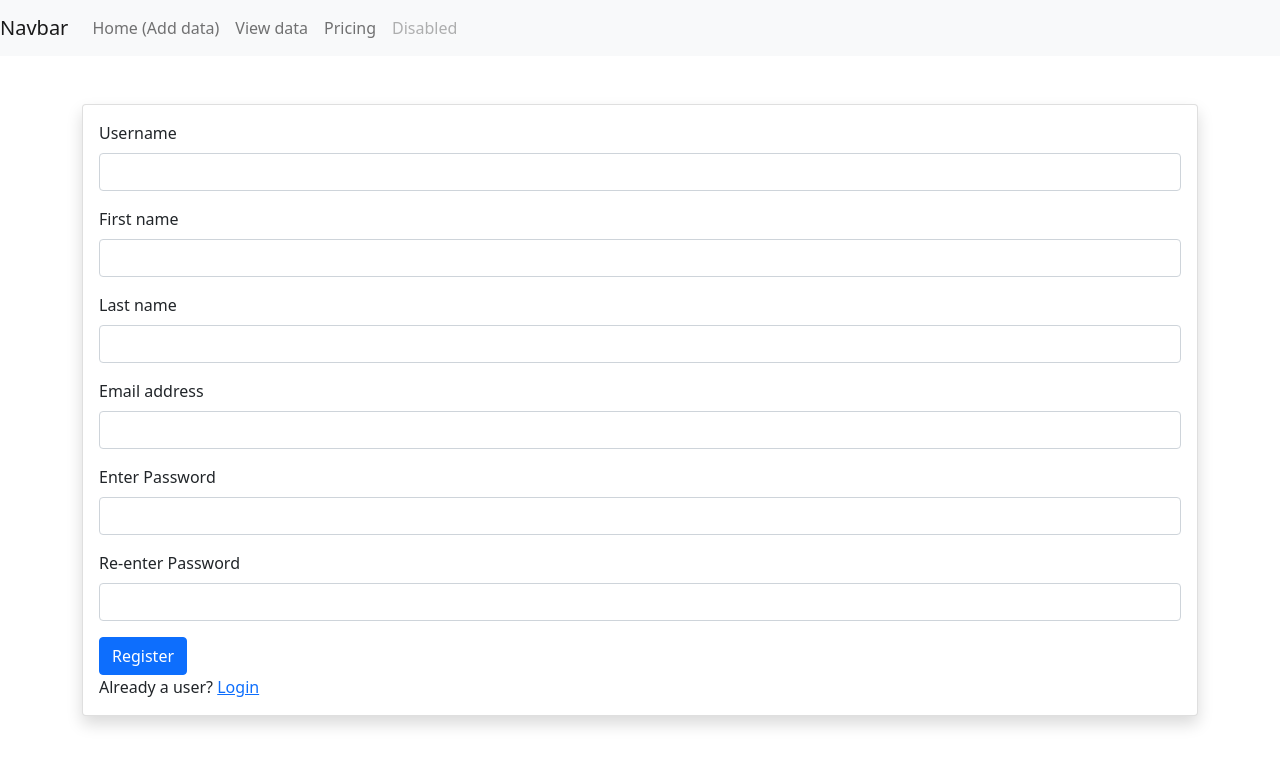
After one commit to Bhaveshkorane/cropPatterns, a Django app: page /register/ in a window 1280 px wide. The commit adds this page. Shown: the top 766 px of the page. Run offline with Django 5.2, Linux system fonts and the light colour scheme; parts of the project's set-up code (start-up, migrations or seed data) failed here and were passed over; some libraries are stand-ins or nearby versions.

Commit message:
working code

```diff
--- a/FETCH/models.py
+++ b/FETCH/models.py
@@ -91,7 +91,10 @@ class Cropdata(models.Model):
     yeild_perhectare = models.IntegerField(null=True,blank=True)
     soil_type = models.CharField(max_length=50,null=True,blank=True)
     irrigation_method = models.CharField(max_length=100,null=True,blank=True)
-    village = models.ForeignKey(Village,on_delete=models.CASCADE,null=True,blank=True)
+    village = models.ForeignKey(Village, on_delete=models.CASCADE,null=True,blank=True)
+    state = models.ForeignKey(State, on_delete=models.CASCADE,null=True,blank=True,default=27)
+    district = models.ForeignKey(District,on_delete=models.CASCADE,null=True,blank=True,default=480)
+    subdistrict = models.ForeignKey(Subdistrict,on_delete=models.CASCADE,null=True,blank=True,default=3648)
 
 class Weather(models.Model):
     temp_min = models.IntegerField(null=True,blank=True)
--- a/FETCH/urls.py
+++ b/FETCH/urls.py
@@ -18,10 +18,16 @@ from .views import subdistrict
 from .views import village
 from .views import crops
 from .views import savejson
+from .views import showtables
+
+# For user registraion
+from .views import registeruser
+from .views import loginuser
 
 from django.urls import path
 from . import views
 from .views import GenerateDataView
+
 
 
 urlpatterns = [
@@ -49,7 +55,14 @@ urlpatterns = [
     path('subdistrict/',subdistrict,name='subdistrict_url'),
     path('village/',village,name='village_url'),
     path('crop/',crops,name='crop_url'),
-    path('savejson/',savejson,name='showjson_url'),
+    path('savejson/',savejson,name='savejson_url'),
+    path('showtables/',showtables,name='showtables_url'),
+
+
+
+    # User registrationa nd login
+    path('register/',registeruser,name='register_url'),
+    path('login/',loginuser,name='login_url')
 
 
 
--- a/FETCH/views.py
+++ b/FETCH/views.py
@@ -29,8 +29,19 @@ from django.views import View
 # from rest_framework import response
 # Create your views here.
 
+
+# For messages
+from django.contrib import messages
+
 #for .env file
 from decouple import config
+
+
+# For user creation and login
+from django.contrib.auth.models import User
+from django.contrib.auth import authenticate
+from django.contrib.auth import login
+
 
 def createstate(request):
     count=0
@@ -207,28 +218,23 @@ def state(request):
 
 def crops(request):
     cp=Crop.objects.all()
-    for crop in cp:
-        print(crop)
     context = {'crops':cp}
     return render(request,'state.html',context)
 
 def district(request):
     state = request.GET.get('state')
-    print(state)
     dist = District.objects.filter(state_id=state)
     context = {'districts': dist}
     return render(request, 'partials/district.html', context)
 
 def subdistrict(request):
     dist = request.GET.get('district')
-    print(dist)
     subdistrict = Subdistrict.objects.filter(district_id=dist)
     context = {'subdistricts': subdistrict}
     return render(request, 'partials/subdistrict.html', context)
 
 def village(request):
     subdistrict = request.GET.get('subdistrict')
-    print(subdistrict)
     village = Village.objects.filter(subdistrict_id=subdistrict)
     context = {'villages': village}
     return render(request, 'partials/village.html', context)
@@ -245,8 +251,8 @@ class generatedata(APIView):
         data = request.data
         village = data['village']
         village_code = data['village_code']
-        district = data['district']
-        state = data['state']
+        # district = data['district']
+        # state = data['state']
         crop = data['crop']
 
 
@@ -259,60 +265,58 @@ class generatedata(APIView):
         soil_index=random.randint(0,5)
         soil=soils[soil_index]
 
+        irrigatoins=['flooding','sprinkler','drip']
+        irr_index=random.randint(0,2)
+        irrigatoin=irrigatoins[irr_index]
+
         data = {
-            'uniqueid':unique_id,
-            'village':village,             #users input from form
-            'state':state,
-            'district':district,
-            'village_code':village_code,
-            "agricultural_data" :{
-                "area":area,
-
-                        "crop_type":crop,         #users input form
-                        "area_cultivated":random.randint(1,500),
-                        "yeild_perhectare":random.randint(5,15),
-                        "soil_type":soil,
-                        "irrigation_method":'flooing',
-                        "weather_data":
-                        {
-                            "temprature":{
-                                "average":random.randint(1,500),
-                                "max":random.randint(1,500),
-                                "min":random.randint(1,500)
+                    'uniqueid': unique_id,
+                    'village': village,  # users input from form
+                    # 'state': state,
+                    # 'district': district,
+                    'village_code': village_code,
+                    "agricultural_data": {
+                        "area": area,
+                        "crop_type": crop,  # users input from form
+                        "area_cultivated": random.randint(1, 500),
+                        "yeild_perhectare": random.randint(5, 15),
+                        "soil_type": soil,
+                        "irrigation_method": irrigatoin,
+                        "weather_data": {
+                            "temprature": {
+                                "average": random.randint(1, 500),
+                                "max": random.randint(1, 500),
+                                "min": random.randint(1, 500)
                             },
-                            "Rain_fall":{
-                                "total_mm":random.randint(1000,3500),
-                                "rainy_days":random.randint(1000,3000)
+                            "Rain_fall": {
+                                "total_mm": random.randint(1000, 3500),
+                                "rainy_days": random.randint(1000, 3000)
                             },
-                            "humidity":{
-                                "average_percentage":random.randint(1,100)
+                            "humidity": {
+                                "average_percentage": random.randint(1, 100)
                             }
-
-
                         },
                         "pesticide_and_fertilizer_usage": {
-                                    "fertilizers": [
-                                                        {
-                                                            "type": "NPK",
-                                                            "quantity_kg": random.randint(500,1000)
-                                                        },
-                                                        {
-                                                            "type": "Compost",
-                                                            "quantity_kg": random.randint(600,2000)
-                                                        }
-                                                    ],
-                                    "pesticides": [
-                                                    {
-                                                        "type": "Fungicide",
-                                                        "quantity_l": random.randint(40,200)
-                                                    }
-                                    ]
-                            }
+                            "fertilizers": [
+                                {
+                                    "type": "NPK",
+                                    "quantity_kg": random.randint(500, 1000)
+                                },
+                                {
+                                    "type": "Compost",
+                                    "quantity_kg": random.randint(600, 2000)
+                                }
+                            ],
+                            "pesticides": [
+                                {
+                                    "type": "Fungicide",
+                                    "quantity_l": random.randint(40, 200)
+                                }
+                            ]
+                        }
+                    }
+                }
 
-            }
-
-
-        }
 
 
         return Response({"status:":200,"payload":data})
@@ -332,8 +336,8 @@ class GenerateDataView(View):
         state_name = State.objects.get(statecode=state).englishname
 
         # Call the API
-        api_url = 'http://127.0.0.1:8000/gene/'
-        api_response = requests.get(api_url, data={'village': village_name, 'crop': crop_name,'state':state_name,'district':district_name,'village_code':village})
+        api_url = config('data_generator_api')
+        api_response = requests.get(api_url, data={'village': village_name, 'crop': crop_name,'village_code':village})
 
         # Check if the request was successful
         if api_response.status_code == 200:
@@ -344,15 +348,20 @@ class GenerateDataView(View):
         dt=Cropdatajson(cropdata=data)
         dt.save()
 
+        messages.success(request, "Data generated and json saved in the database ")
+
         return redirect('/state/')
 
         return render(request, 'data.html', {'data': data})
 
 
+
 def savejson(request):
     jsondata = Cropdatajson.objects.values()
+    print("jaons saved------------->")
 
     for data in jsondata:
+
         # For storing the corp data
         unique_id = data['cropdata']['uniqueid']
         crop_type = data['cropdata']['agricultural_data']['crop_type']
@@ -365,6 +374,17 @@ def savejson(request):
         village_=Village()
         village_.villagecode=village
 
+
+        vil=Village.objects.get(villagecode=village)
+
+        state_ =  State()
+        state_.statecode = vil.state_id
+
+        district_ = District()
+        district_.districtcode = vil.district_id
+
+        subdistrict_ = Subdistrict()
+        subdistrict_.subdistrictcode = vil.subdistrict_id
 
 
         # For storing the weather data
@@ -381,21 +401,28 @@ def savejson(request):
                           area_cultivated=area_cultivated,
                           yeild_perhectare=yeild_perhectare,
                           soil_type=soil_type,irrigation_method=irrigation_method,
-                          village=village_
+                          village=village_,
+                          district=district_,
+                          subdistrict=subdistrict_,
+                          state=state_
+
                         )
 
         # For passing it as foreign key
         cropinstance = Cropdata()
         cropinstance.unique_id = unique_id
 
-        saveweather = Weather(temp_avg=temp_avg,
-                              temp_max=temp_max,
-                              temp_min=temp_min,
-                              rainfall_rainy_days=rainfall_rainy_days,
-                              rainfall_total=rainfall_total,
-                              humidity=humidity,
-                              crop=cropinstance
-                            )
+
+        if not (Weather.objects.filter(crop_id=cropinstance).exists()):
+            saveweather = Weather(temp_avg=temp_avg,
+                                temp_max=temp_max,
+                                temp_min=temp_min,
+                                rainfall_rainy_days=rainfall_rainy_days,
+                                rainfall_total=rainfall_total,
+                                humidity=humidity,
+                                crop=cropinstance
+                                )
+            saveweather.save()
 
 
         npk = data['cropdata']['agricultural_data']['pesticide_and_fertilizer_usage']['fertilizers'][0]['quantity_kg']
@@ -405,33 +432,114 @@ def savejson(request):
         type2="compost"
 
         fertilizer_list=[]
-        fertilizer1 = fertilizer(
-                                    fertilizer_type=type1,
-                                    quantity_kg=npk,
+
+        if not (fertilizer.objects.filter(fertilizer_type=type1).exists() and fertilizer.objects.filter(crop_id=cropinstance)):
+            fertilizer1 = fertilizer(
+                                        fertilizer_type=type1,
+                                        quantity_kg=npk,
+                                        crop=cropinstance
+                                    )
+
+            fertilizer2 = fertilizer(fertilizer_type=type2,
+                                    quantity_kg=compost,
                                     crop=cropinstance
-                                 )
+                                    )
+            fertilizer_list.extend([fertilizer1, fertilizer2])
 
-        fertilizer2 = fertilizer(fertilizer_type=type2,
-                                quantity_kg=compost,
+        if not (Pesticide.objects.filter(crop_id=cropinstance).exists()):
+            savepesticide = Pesticide(pesticide_type="Fungicide",
+                                quantity_l=quantity_l,
                                 crop=cropinstance
-                                )
+            )
 
-        savepesticide = Pesticide(pesticide_type="Fungicide",
-                              quantity_l=quantity_l,
-                              crop=cropinstance
-        )
+            savepesticide.save()
 
-        fertilizer_list.extend([fertilizer1, fertilizer2])
+
 
         # Inserting the data into the table
         fertilizer.objects.bulk_create(fertilizer_list)
-        savepesticide.save()
+
         savecrop.save()
-        saveweather.save()
+
+
+
+
+    return redirect('/showtables/')
+    return HttpResponse("the data you have fetched successfully ")
+
+
+def showtables(request):
+    state_data = State.objects.all()
+    crop_data = {}
+
+
+    if request.method == 'POST':
+        stateid = request.POST.get('state')
+        districtid = request.POST.get('district')
+        subdistrictid = request.POST.get('subdistrict')
+        villageid = request.POST.get('village')
+
+        if state != "Open select menu":
+            if districtid != "Open select menu":
+                if subdistrictid != "Open select menu":
+                    if villageid != "Open select menu":
+                        crop_data = Cropdata.objects.filter(village_id=int(villageid))
+                    else:
+                        crop_data = Cropdata.objects.filter(subdistrict_id=int(subdistrictid))
+                else:
+                    crop_data = Cropdata.objects.filter(district_id=int(districtid))
+            else:
+                crop_data = Cropdata.objects.filter(state_id=int(stateid))
+
+
+
+    context = {'crops': crop_data, 'states': state_data}
+    return render(request, 'data.html', context)
 
 
 
 
 
-    return redirect('/state/')
-    return HttpResponse("the data you have fetched successfully ")
+def registeruser(request):
+    context = {'uname': "", 'email': "", 'pass1': "", 'pass2': "", 'fname': "", 'lname': ""}
+
+    if request.method == "POST":
+        uname = request.POST.get('uname')
+        fname = request.POST.get('fname')
+        lname = request.POST.get('lname')
+        email = request.POST.get('uemail')
+        pass1 = request.POST.get('Password1')
+        pass2 = request.POST.get('Password2')
+
+        if pass1 == pass2:
+            if not User.objects.filter(username=uname).exists():
+                if not User.objects.filter(email=email).exists():
+                    user = User.objects.create_user(username=uname, email=email, password=pass1, first_name=fname, last_name=lname)
+                    user.save()
+                    messages.success(request, "User created successfully")
+                    return redirect('/login/')
+                else:
+                    messages.error(request, "Email Already Exists")
+            else:
+                messages.error(request, "Username already exists")
+        else:
+            messages.error(request, "Passwords do not match")
+        context = {'uname': uname, 'email': email, 'pass1': pass1, 'pass2': pass2, 'fname': fname, 'lname': lname}
+    return render(request, 'registration.html', context)
+
+def loginuser(request):
+    if request.method == "POST":
+        uname = request.POST.get('uname')
+        password = request.POST.get('Password')
+
+        user = authenticate(request,username=uname, password=password)
+
+        if user is not None:
+            login(request, user)
+            print("Authenticated user: ", user)
+            return redirect('/state/')
+        else:
+            print("Authentication failed")
+            messages.error(request, "Please Enter the correct Credentials")
+
+    return render(request, 'login.html')
--- a/cropPatterns/settings.py
+++ b/cropPatterns/settings.py
@@ -149,3 +149,7 @@ REST_FRAMEWORK = {
         'rest_framework.authentication.SessionAuthentication',
     ]
 }
+
+AUTHENTICATION_BACKENDS = [
+    'django.contrib.auth.backends.ModelBackend',
+]
--- a/templates/base.html
+++ b/templates/base.html
@@ -8,6 +8,28 @@
     <title>Crop Patterns</title>
 </head>
 <body>
+    <nav class="navbar navbar-expand-lg navbar-light bg-light">
+        <a class="navbar-brand" href="#">Navbar</a>
+        <button class="navbar-toggler" type="button" data-toggle="collapse" data-target="#navbarNav" aria-controls="navbarNav" aria-expanded="false" aria-label="Toggle navigation">
+          <span class="navbar-toggler-icon"></span>
+        </button>
+        <div class="collapse navbar-collapse" id="navbarNav">
+          <ul class="navbar-nav">
+            <li class="nav-item active">
+              <a class="nav-link" href="{% url 'state_url' %}">Home <span class="sr-only">(Add data)</span></a>
+            </li>
+            <li class="nav-item">
+              <a class="nav-link" href="{% url 'showtables_url' %}">View data</a>
+            </li>
+            <li class="nav-item">
+              <a class="nav-link" href="#">Pricing</a>
+            </li>
+            <li class="nav-item">
+              <a class="nav-link disabled" href="#">Disabled</a>
+            </li>
+          </ul>
+        </div>
+      </nav>
     {% block content %}
     {% endblock %}
     <script src="https://cdn.jsdelivr.net/npm/bootstrap@5.0.2/dist/js/bootstrap.bundle.min.js"
--- /dev/null
+++ b/templates/registration.html
@@ -0,0 +1,48 @@
+{% extends 'base.html' %}
+
+{% block content %}
+<div class="container mt-5">
+    <div class="card shadow">
+        <div class="card-body">
+            <div>
+                {% if messages %}
+                    <ul class="messages">
+                        {% for message in messages %}
+                        <li{% if message.tags %} class="{{ message.tags }}"{% endif %}>{{ message }}</li>
+                        {% endfor %}
+                    </ul>
+                {% endif %}
+            </div>
+            <form method="POST" action="{% url 'register_url' %}">
+                {% csrf_token %}
+                <div class="mb-3">
+                    <label for="uname" class="form-label">Username</label>
+                    <input type="text" class="form-control" id="uname" name="uname" value="{{ uname }}" required>
+                </div>
+                <div class="mb-3">
+                    <label for="fname" class="form-label">First name</label>
+                    <input type="text" class="form-control" id="fname" name="fname" value="{{ fname }}" required>
+                </div>
+                <div class="mb-3">
+                    <label for="lname" class="form-label">Last name</label>
+                    <input type="text" class="form-control" id="lname" name="lname" value="{{ lname }}" required>
+                </div>
+                <div class="mb-3">
+                    <label for="uemail" class="form-label">Email address</label>
+                    <input type="email" class="form-control" id="uemail" name="uemail" value="{{ email }}" required>
+                </div>
+                <div class="mb-3">
+                    <label for="Password1" class="form-label">Enter Password</label>
+                    <input type="password" class="form-control" id="Password1" name="Password1" required>
+                </div>
+                <div class="mb-3">
+                    <label for="Password2" class="form-label">Re-enter Password</label>
+                    <input type="password" class="form-control" id="Password2" name="Password2" required>
+                </div>
+                <button type="submit" class="btn btn-primary">Register</button>
+            </form>
+            Already a user? <a href="{% url 'login_url' %}">Login</a>
+        </div>
+    </div>
+</div>
+{% endblock %}
```
Also changed, not shown: templates/data.html (+48 -8 lines), templates/login.html (added, +32 -0 lines), templates/partials/state.html (added, +12 -0 lines), templates/states.html (+20 -8 lines), timepass.py (added, +71 -0 lines), FETCH/migrations/0003_cropdata_district_cropdata_state.py (added), FETCH/migrations/0004_cropdata_subdistrict.py (added), 1 other file.
